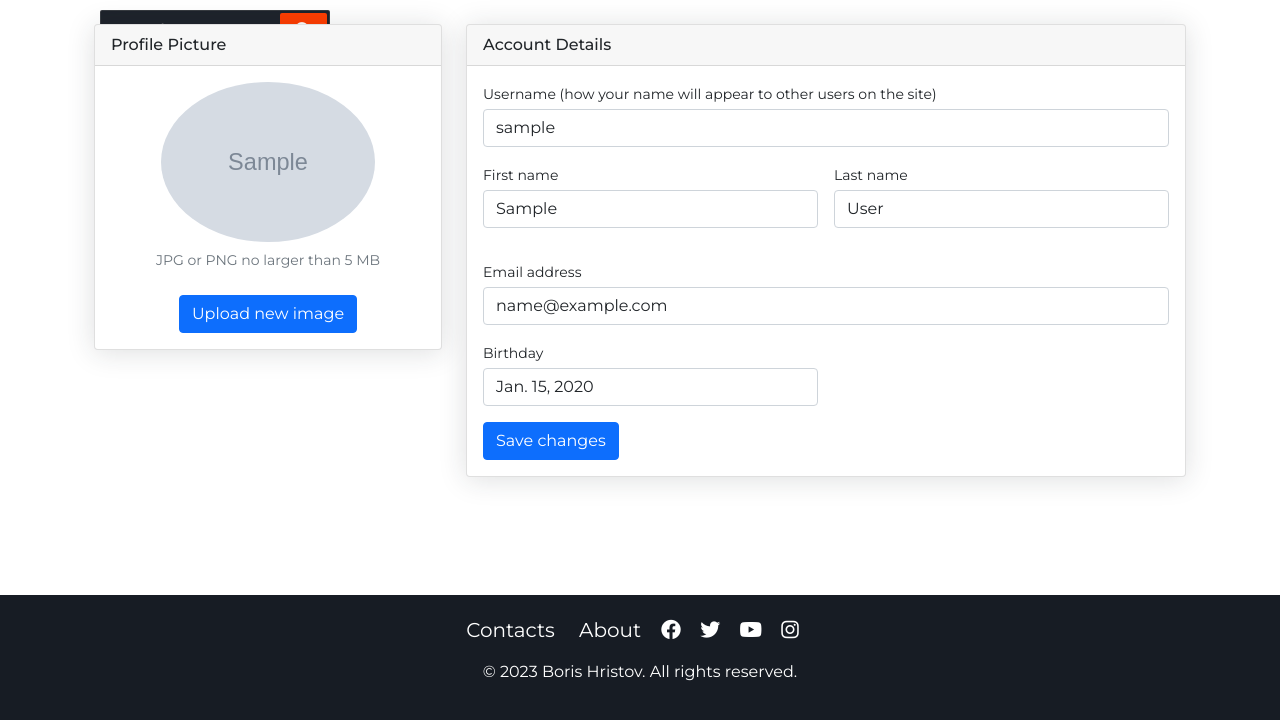
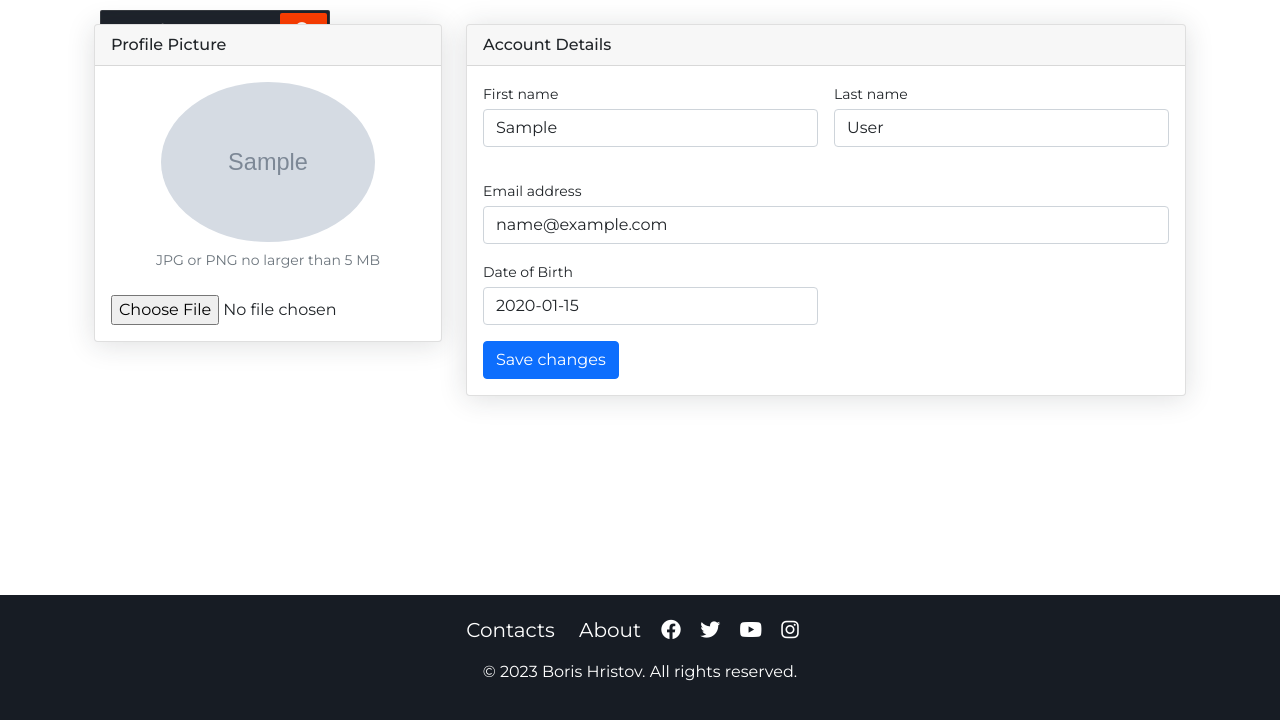
Before and after one commit to b-hristov/PhilosophersBlog_Django_final_project, a Django app: page /edit_profile/ in a window 1280 px wide. Shown: the part 110-830 px from the top of the page. Run offline with Django 4.2, Linux system fonts and the light colour scheme; a user stored in the database is signed in; tables that the repository leaves empty hold one stand-in row (values such as "Sample post"); grey boxes marked "Sample" are stand-in pictures; some libraries are stand-ins or nearby versions.

Commit message:
Fixed form fields for the 'Edit profile' page and added a widget for the image upload

```diff
--- a/PhilosophersBlog_Django_final_project/Blog/accounts/forms.py
+++ b/PhilosophersBlog_Django_final_project/Blog/accounts/forms.py
@@ -4,8 +4,8 @@ from django.contrib.auth.forms import UserCreationForm, AuthenticationForm
 from django.core.exceptions import ValidationError
 
 from PhilosophersBlog_Django_final_project.Blog.accounts.models import Profile
+from PhilosophersBlog_Django_final_project.Blog.accounts.widgets import ClearRedundantImageFieldsWidget
 from PhilosophersBlog_Django_final_project.Blog.main.validators import validate_names
-
 
 UserModel = get_user_model()
 
@@ -32,13 +32,6 @@ class RegisterUserForm(UserCreationForm):
     )
 
     email = forms.EmailField()
-
-    # image = forms.ImageField(
-    #     # required=False,
-    #     validators=(
-    #         clean_avatar,
-    #     )
-    # )
 
     date_of_birth = forms.DateField()
 
@@ -76,3 +69,24 @@ class EditProfileForm(forms.ModelForm):
     class Meta:
         model = Profile
         fields = ['first_name', 'last_name', 'date_of_birth', 'email', 'image']
+
+    def __init__(self, *args, **kwargs):
+        super().__init__(*args, **kwargs)
+        self.fields['first_name'].widget.attrs.update({
+            'class': 'form-control',
+            'placeholder': 'Enter your first name',
+        })
+        self.fields['last_name'].widget.attrs.update({
+            'class': 'form-control',
+            'placeholder': 'Enter your last name',
+        })
+        self.fields['date_of_birth'].widget.attrs.update({
+            'class': 'form-control',
+            'placeholder': 'Enter your birthday',
+        })
+        self.fields['email'].widget.attrs.update({
+            'class': 'form-control',
+            'placeholder': 'Enter your email address',
+        })
+
+    image = forms.ImageField(widget=ClearRedundantImageFieldsWidget)
--- /dev/null
+++ b/PhilosophersBlog_Django_final_project/Blog/accounts/widgets.py
@@ -0,0 +1,11 @@
+from django.forms import ClearableFileInput
+
+
+# A widget to remove the 'Currently', 'Change' and 'Clear' elements for the image upload
+class ClearRedundantImageFieldsWidget(ClearableFileInput):
+
+    def get_context(self, name, value, attrs):
+        context = super().get_context(name, value, attrs)
+        context['widget']['url'] = value.url if value else ''
+        context['widget']['is_initial'] = not bool(value)
+        return context
--- a/templates/profile/edit-profile.html
+++ b/templates/profile/edit-profile.html
@@ -4,18 +4,16 @@
     <link href="styles.css" rel="stylesheet">
     <link href="https://cdn.jsdelivr.net/npm/bootstrap@5.0.1/dist/css/bootstrap.min.css" rel="stylesheet">
     <div class="container-xl px-4 mt-4">
+        <form method="post" enctype="multipart/form-data">
             <div class="row">
                 <div class="col-xl-4">
                     <div class="card mb-4 mb-xl-0">
                         <div class="card-header">Profile Picture</div>
                         <div class="card-body text-center">
-
                             <img class="img-account-profile rounded-circle mb-2"
                                  src="{{ profile.image.url }}" alt="">
-
                             <div class="small font-italic text-muted mb-4">JPG or PNG no larger than 5 MB</div>
-
-                        <button class="btn btn-primary" type="button">Upload new image</button>
+                            {{ form.image }}
                         </div>
                     </div>
                 </div>
@@ -24,63 +22,68 @@
                     <div class="card mb-4">
                         <div class="card-header">Account Details</div>
                         <div class="card-body">
-                        <form>
 
-                            <div class="mb-3">
-                                <label class="small mb-1" for="inputUsername">Username (how your name will appear to
-                                    other users on the site)</label>
-                                <input class="form-control" id="inputUsername" type="text"
-                                       placeholder="Enter your username" value="{{ request.user }}">
-                            </div>
+                            {% csrf_token %}
                             <div class="row gx-3 mb-3">
-
                                 <div class="col-md-6">
                                     <label class="small mb-1" for="inputFirstName">First name</label>
-                                    <input class="form-control" id="inputFirstName" type="text"
-                                           placeholder="Enter your first name" value="{{ profile.first_name }}">
+                                    {{ form.first_name }}
+                                    {% if form.first_name.errors %}
+                                        <div class="text-danger">
+                                            {% for error in form.first_name.errors %}
+                                                {{ error|striptags }}
+                                            {% endfor %}
+                                        </div>
+                                    {% endif %}
                                 </div>
                                 <div class="col-md-6">
                                     <label class="small mb-1" for="inputLastName">Last name</label>
-                                    <input class="form-control" id="inputLastName" type="text"
-                                           placeholder="Enter your last name" value="{{ profile.last_name }}">
+                                    {{ form.last_name }}
+                                    {% if form.last_name.errors %}
+                                        <div class="text-danger">
+                                            {% for error in form.last_name.errors %}
+                                                {{ error|striptags }}
+                                            {% endfor %}
+                                        </div>
+                                    {% endif %}
                                 </div>
                             </div>
                             <div class="row gx-3 mb-3">
                             </div>
                             <div class="mb-3">
                                 <label class="small mb-1" for="inputEmailAddress">Email address</label>
-                                <input class="form-control" id="inputEmailAddress" type="email"
-                                       placeholder="Enter your email address" value="{{ profile.email }}">
+                                {{ form.email }}
+                                {% if form.email.errors %}
+                                    <div class="text-danger">
+                                        {% for error in form.email.errors %}
+                                            {{ error|striptags }}
+                                        {% endfor %}
+                                    </div>
+                                {% endif %}
                             </div>
                             <div class="row gx-3 mb-3">
                                 <div class="col-md-6">
-                                    <label class="small mb-1" for="inputBirthday">Birthday</label>
-                                    <input class="form-control" id="inputBirthday" type="text" name="birthday"
-                                           placeholder="Enter your birthday" value="{{ profile.date_of_birth }}">
+                                    <label class="small mb-1" for="inputBirthday">Date of Birth</label>
+                                    {{ form.date_of_birth }}
+                                    {% if form.date_of_birth.errors %}
+                                        <p class="text-danger">
+                                            {% for error in form.date_of_birth.errors %}
+                                                {{ error|striptags }}
+                                            {% endfor %}
+                                        </p>
+                                    {% endif %}
                                 </div>
                             </div>
-                            <button class="btn btn-primary" type="button">Save changes</button>
-                        </form>
+                            <button class="btn btn-primary" type="submit">Save changes</button>
+
                         </div>
                     </div>
                 </div>
             </div>
+        </form>
     </div>
 
     <script src="https://code.jquery.com/jquery-1.10.2.min.js"></script>
     <script src="https://cdn.jsdelivr.net/npm/bootstrap@5.0.1/dist/js/bootstrap.bundle.min.js"></script>
-    {#    <div class="profile-container">#}
-    {#        <section class="profile-info">#}
-    {#            <div class="personal-info">#}
-    {#                <h2>Edit Profile</h2>#}
-    {#                <hr>#}
-    {#                <form method="post" enctype="multipart/form-data">#}
-    {#                    {% csrf_token %}#}
-    {#                    {{ form.as_p }}#}
-    {#                    <button type="submit" class="save-button">Save Changes</button>#}
-    {#                    <a href="{% url 'profile' %}" class="cancel-button">Cancel</a>#}
-    {#                </form>#}
-    {#            </div>#}
-    {#        </section>#}
-    {#    </div>#}
+
 {% endblock %}
```
Lines whose indentation alone changed are shown as unchanged.
